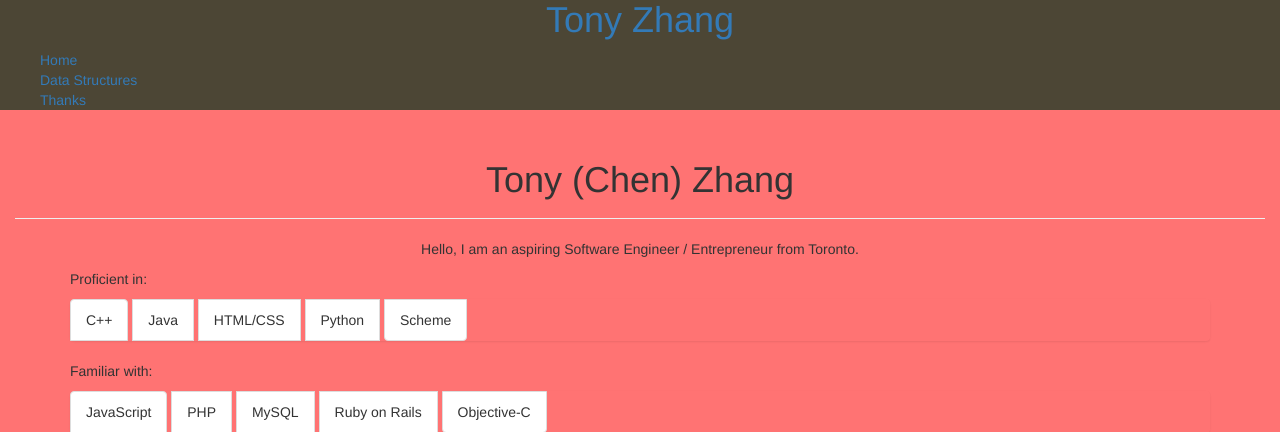
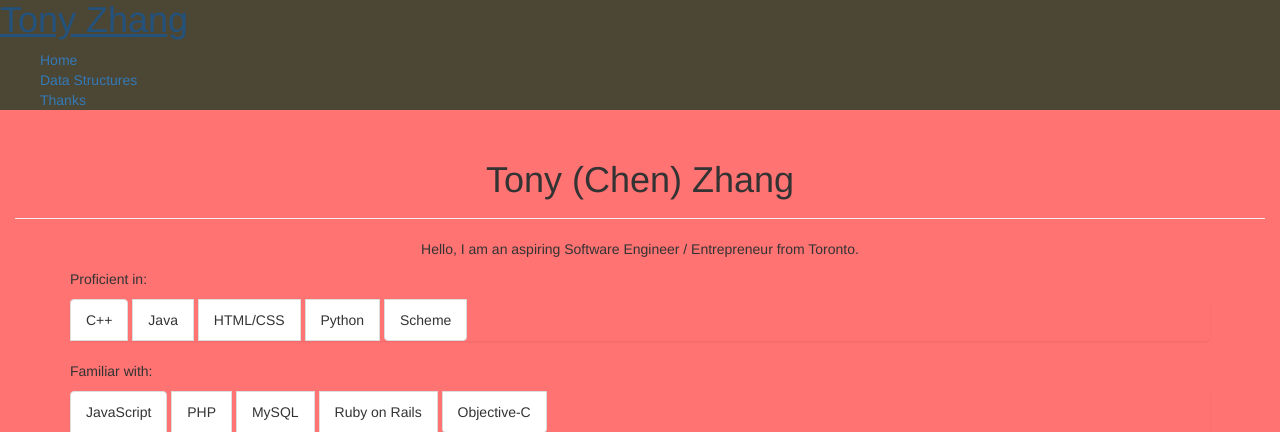
Before and after one commit to gsaroya/AlarmShame-Site, a PHP site: page /My_website/index.php in a window 1280 px wide. Shown: the top 432 px of the page. Run offline with PHP 8.4, Linux system fonts and the light colour scheme; some libraries are stand-ins or nearby versions.

Commit message:
personal website

```diff
--- a/My_website/css/style.css
+++ b/My_website/css/style.css
@@ -21,13 +21,14 @@ header{
 	ul.header-tabs li{
 		display:inline-flex;
 	}
+	.header-title{
+		text-align: center;
+	}
 }
 
 @media (min-width: 768px) {
     ul.skills li{
 		display: inline-flex;
 	}
-	.header-title{
-		text-align: center;
-	}
+
 }
```
